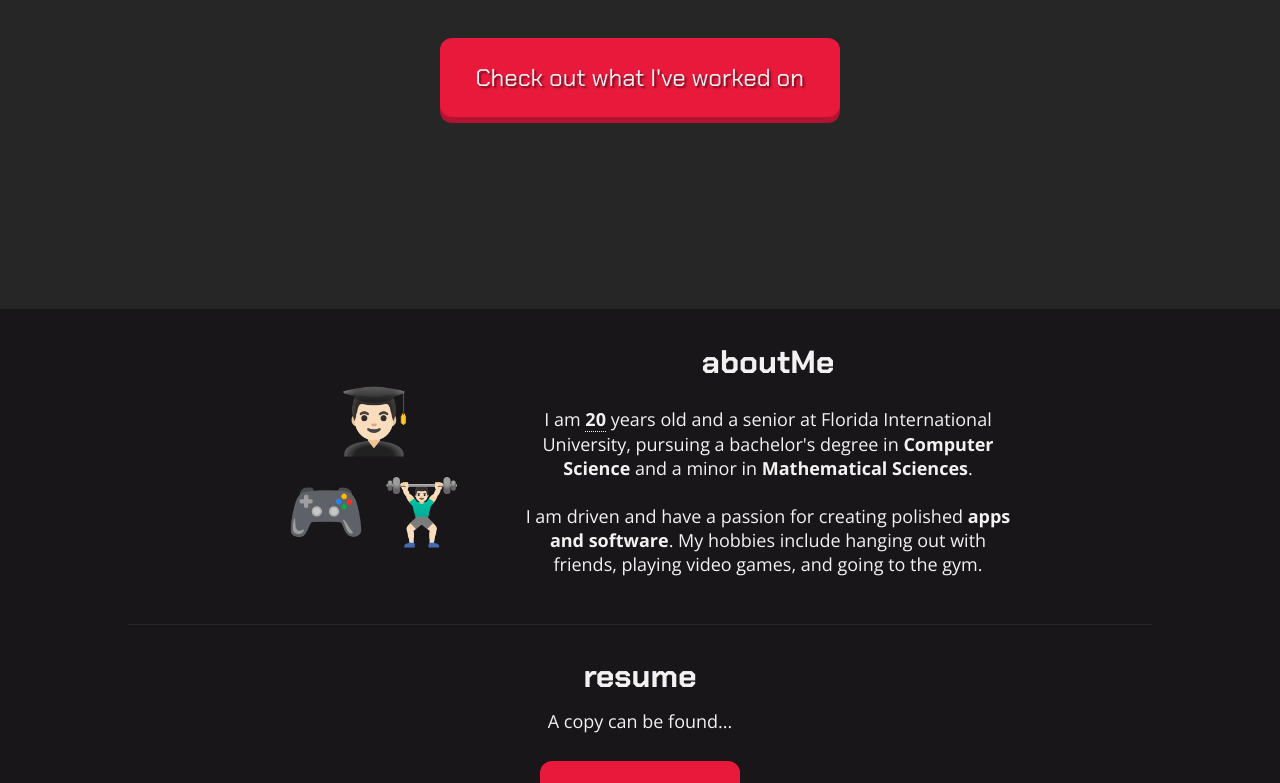
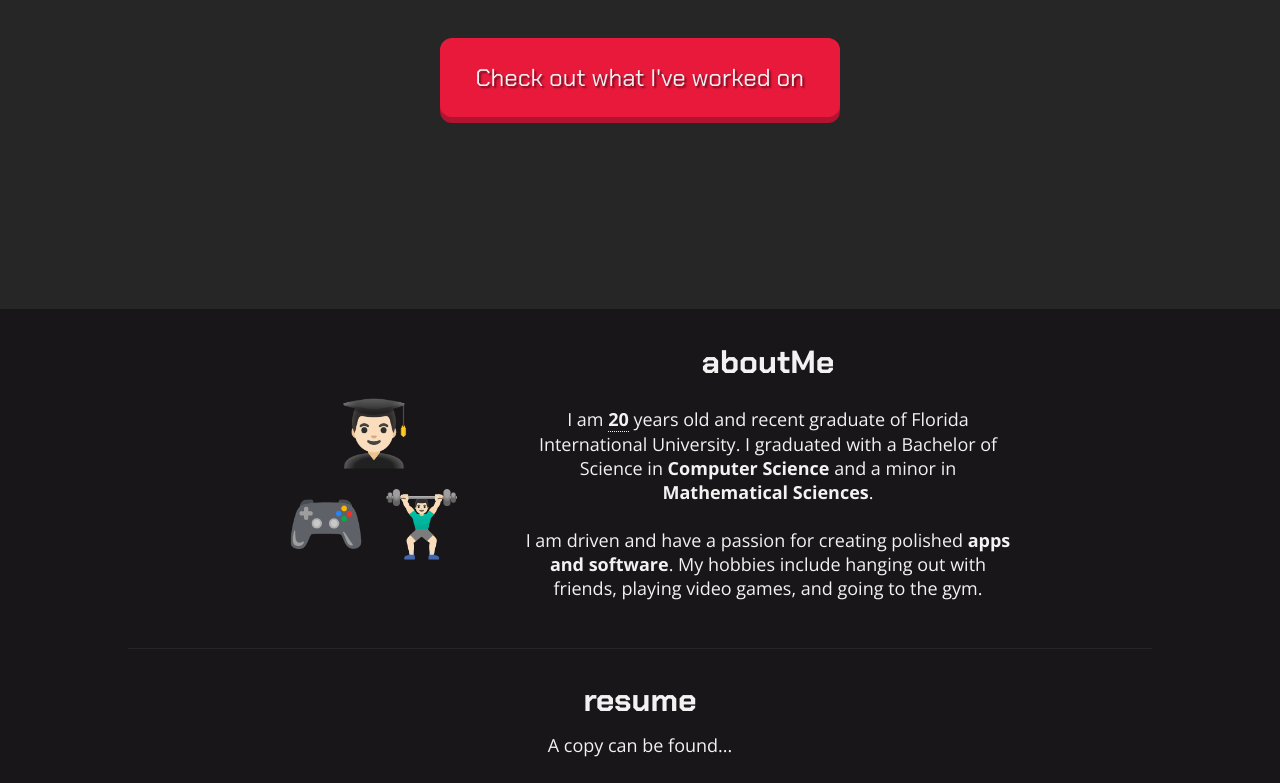
Before and after one commit to ricardocolom64/portfolio-website, a React (Create React App) app: page /#/ in a window 1280 px wide. Shown: the part 491-1274 px from the top of the page. Built offline with nearby package versions, Linux system fonts and the light colour scheme.

Commit message:
Updated AboutMe to reflect the fact that I graduated

```diff
--- a/src/components/AboutMe.js
+++ b/src/components/AboutMe.js
@@ -54,8 +54,7 @@ function AboutMe() {
                   This updates automatically, trust me...
                 </span>
               </text2>{" "}
-              years old and a senior at Florida International University,
-              pursuing a bachelor's degree in <strong>Computer Science</strong>{" "}
+              years old and recent graduate of Florida International University. I graduated with a Bachelor of Science in <strong>Computer Science</strong>{" "}
               and a minor in <strong>Mathematical Sciences</strong>.{"\n\n"}I am
               driven and have a passion for creating polished{" "}
               <strong>apps and software</strong>. My hobbies include hanging out
```
